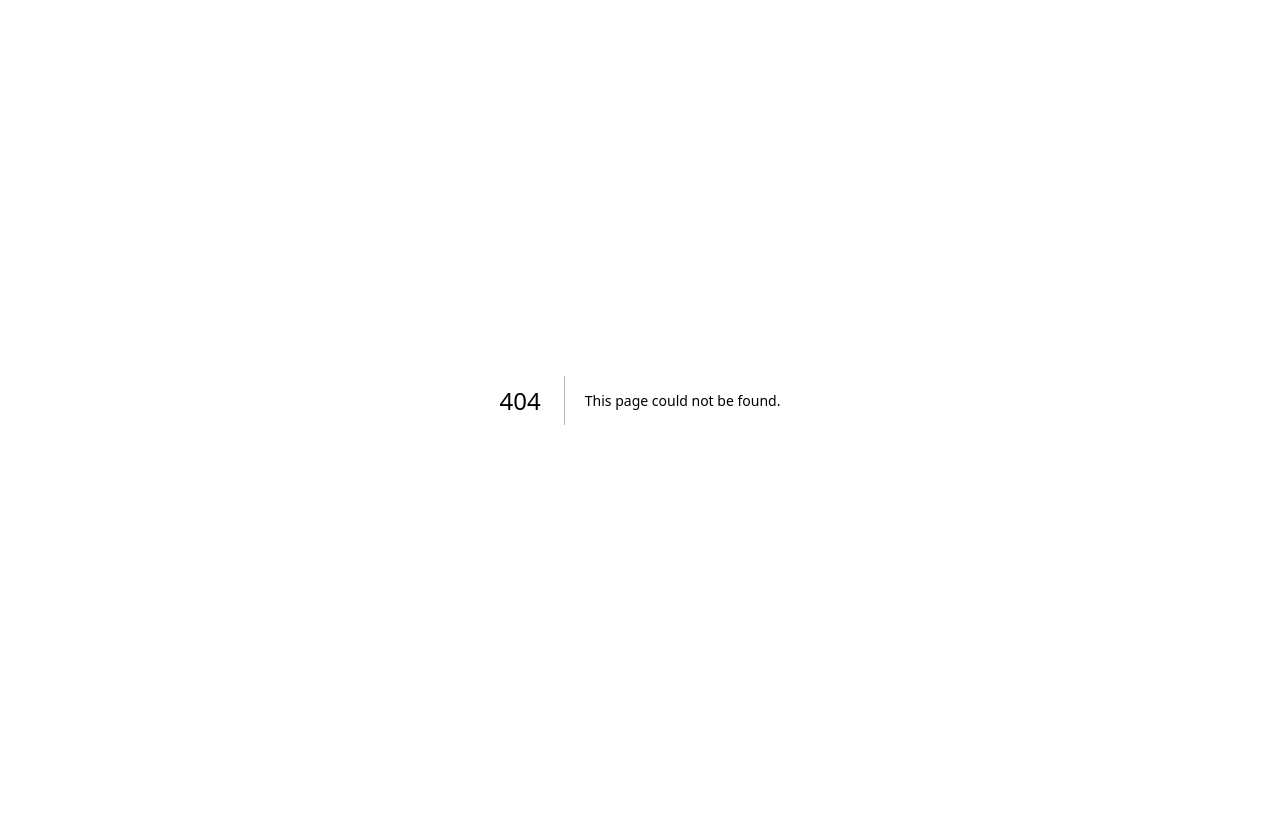
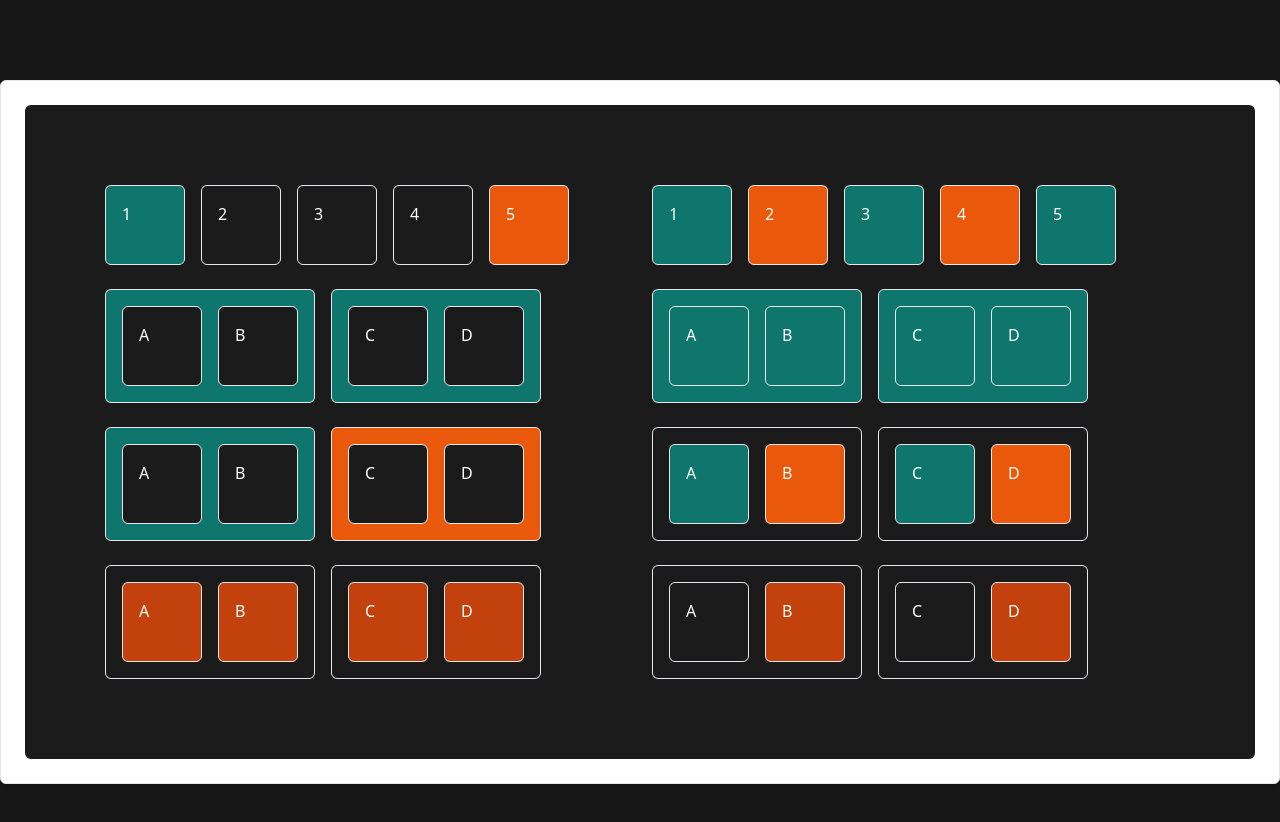
Before and after one commit to skuntawat/side-quest, a Next.js app: page /nested-selector in a window 1280 px wide. Before the commit this address had no page. Shown: the top 822 px of the page. Before the commit the page ends 800 px from the top, so only its background shows below. Built offline with nearby package versions, Linux system fonts and the light colour scheme.

Commit message:
add css nested-selector

```diff
--- /dev/null
+++ b/app/(quests)/(date)/get-last-day/page.tsx
@@ -0,0 +1,22 @@
+import React from 'react'
+
+function getLastDaysInMonth(_month?: number, _year?: number) {
+    const month = _month ?? new Date().getMonth() + 1
+    const year = _year ?? new Date().getFullYear()
+
+    return new Date(year, month, 0).getDate()
+}
+
+function getFirstDaysInMonth() {
+    return 1
+}
+
+export default function page() {
+
+    return (
+        <div className="flex flex-col gap-y-4">
+            <div className="">{getLastDaysInMonth(2024, 2)}</div>
+            <div className="">{getFirstDaysInMonth()}</div>
+        </div>
+    )
+}
--- /dev/null
+++ b/app/(quests)/(tailwind)/nested-selector/page.tsx
@@ -0,0 +1,116 @@
+import { cn } from "@/utils/cn"
+
+type CardProps = React.HTMLAttributes<HTMLDivElement>
+
+const Card = ({ className, children, ...props }: CardProps) => (
+    <div className={cn("p-4 min-w-20 min-h-20 border rounded-md bg-[#1c1b1b] text-background", className)} {...props}>{children}</div>
+)
+
+export default function page() {
+    return (
+        <div className="grid grid-cols-2 gap-6 w-full p-20 bg-[#1c1b1b] rounded-md">
+            <div className={cn("flex items-center gap-4",
+                "first-of-type:[&>*]:bg-teal-700",
+                "last-of-type:[&>*]:bg-orange-600",
+            )}>
+                {[1, 2, 3, 4, 5].map(item => (
+                    <Card key={item}>{item}</Card>
+                ))}
+            </div>
+            <div className={cn("flex items-center gap-4",
+                "odd:[&>*]:bg-teal-700",
+                "even:[&>*]:bg-orange-600",
+            )}>
+                {[1, 2, 3, 4, 5].map(item => (
+                    <Card key={item}>{item}</Card>
+                ))}
+            </div>
+            <div className={cn("flex items-center gap-4",
+                "[&>*]:bg-teal-700"
+            )}>
+                <Card className="flex gap-4">
+                    {['A', 'B'].map(item => (
+                        <Card key={item}>{item}</Card>
+                    ))}
+                </Card>
+                <Card className="flex gap-4">
+                    {['C', 'D'].map(item => (
+                        <Card key={item}>{item}</Card>
+                    ))}
+                </Card>
+            </div>
+            <div className={cn("flex items-center gap-4",
+                "[&_*]:bg-teal-700"
+            )}>
+                <Card className="flex gap-4">
+                    {['A', 'B'].map(item => (
+                        <Card key={item}>{item}</Card>
+                    ))}
+                </Card>
+                <Card className="flex gap-4">
+                    {['C', 'D'].map(item => (
+                        <Card key={item}>{item}</Card>
+                    ))}
+                </Card>
+            </div>
+            <div className={cn("flex items-center gap-4",
+                "first-of-type:[&>*]:bg-teal-700",
+                "last-of-type:[&>*]:bg-orange-600",
+            )}>
+                <Card className="flex gap-4">
+                    {['A', 'B'].map(item => (
+                        <Card key={item}>{item}</Card>
+                    ))}
+                </Card>
+                <Card className="flex gap-4">
+                    {['C', 'D'].map(item => (
+                        <Card key={item}>{item}</Card>
+                    ))}
+                </Card>
+            </div>
+            <div className={cn("flex items-center gap-4",
+                "first-of-type:[&>*>*]:bg-teal-700",
+                "last-of-type:[&>*>*]:bg-orange-600",
+            )}>
+                <Card className="flex gap-4">
+                    {['A', 'B'].map(item => (
+                        <Card key={item}>{item}</Card>
+                    ))}
+                </Card>
+                <Card className="flex gap-4">
+                    {['C', 'D'].map(item => (
+                        <Card key={item}>{item}</Card>
+                    ))}
+                </Card>
+            </div>
+            <div className={cn("flex items-center gap-4",
+                "[&>*_*]:bg-orange-700",
+            )}>
+                <Card className="flex gap-4">
+                    {['A', 'B'].map(item => (
+                        <Card key={item}>{item}</Card>
+                    ))}
+                </Card>
+                <Card className="flex gap-4">
+                    {['C', 'D'].map(item => (
+                        <Card key={item}>{item}</Card>
+                    ))}
+                </Card>
+            </div>
+            <div className={cn("flex items-center gap-4",
+                "last-of-type:[&>*_*]:bg-orange-700",
+            )}>
+                <Card className="flex gap-4">
+                    {['A', 'B'].map(item => (
+                        <Card key={item}>{item}</Card>
+                    ))}
+                </Card>
+                <Card className="flex gap-4">
+                    {['C', 'D'].map(item => (
+                        <Card key={item}>{item}</Card>
+                    ))}
+                </Card>
+            </div>
+        </div>
+    )
+}
```
